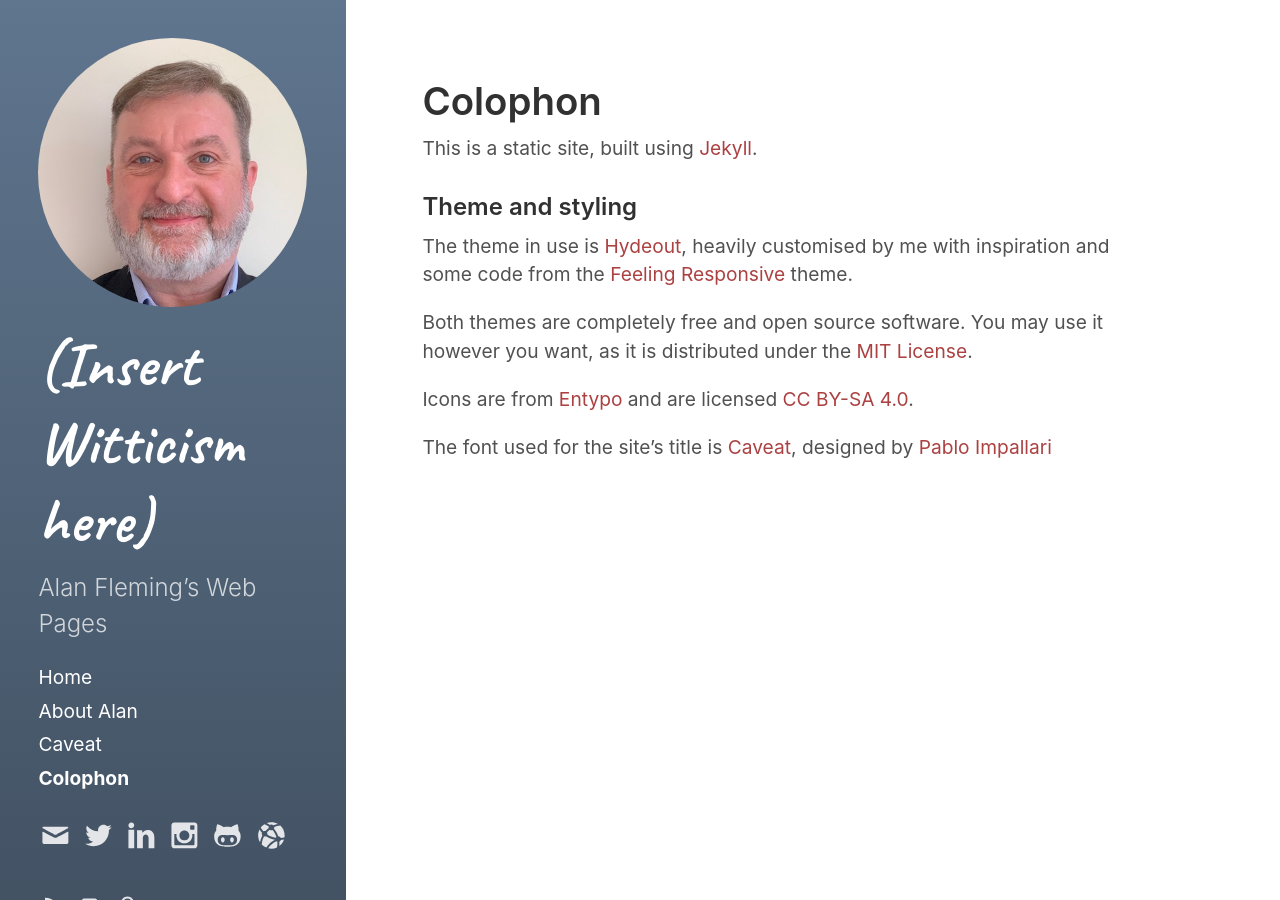
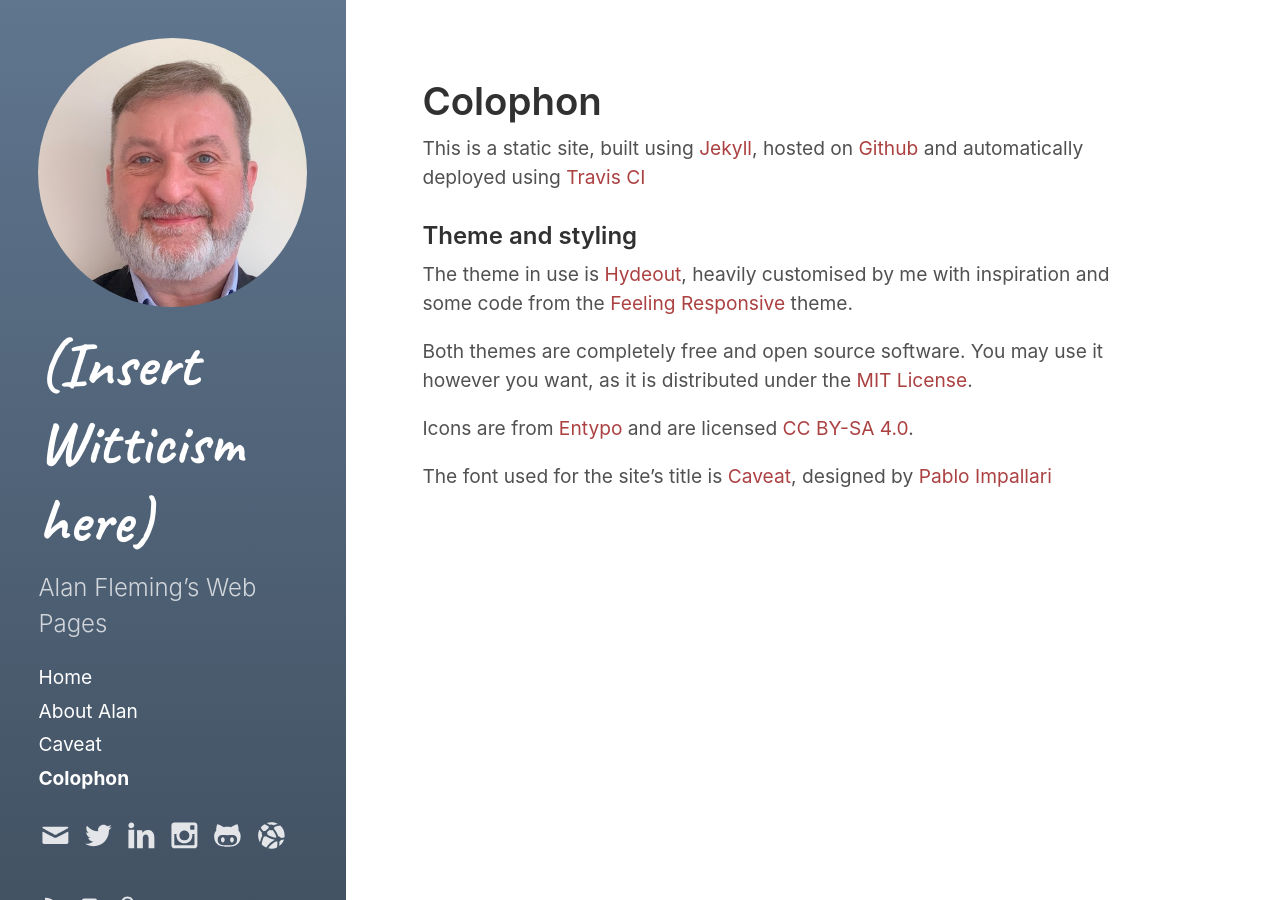
Before and after one commit to alan-fleming/alanfleming.org, a Jekyll site: the page built from colophon.md, in a window 1280 px wide. Built offline with Jekyll 4.4.1, drawn with Linux system fonts in a browser that asks for light colours.

Commit message:
Update colophon.md

```diff
--- a/colophon.md
+++ b/colophon.md
@@ -5,7 +5,7 @@
 title: Colophon
 ---
 
-This is a static site, built using [Jekyll](https://jekyllrb.com).
+This is a static site, built using [Jekyll](https://jekyllrb.com), hosted on [Github](https://github.com) and automatically deployed using [Travis CI](https://travis-ci.org/)
 
 ### Theme and styling
 The theme in use is [Hydeout](https://fongandrew.github.io/hydeout/), heavily customised by me with inspiration and some code from the [Feeling Responsive](https://phlow.github.io/feeling-responsive/) theme.
```
